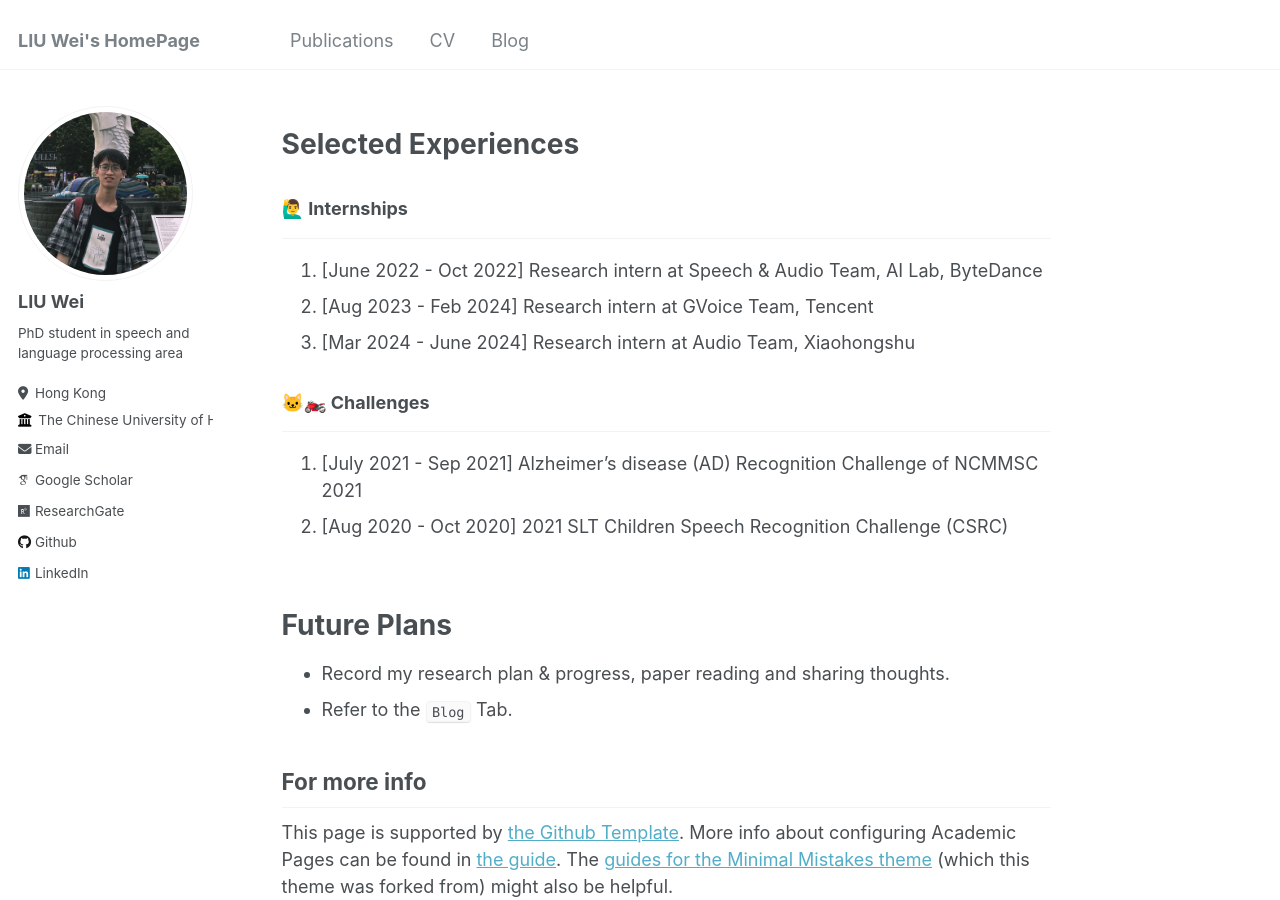
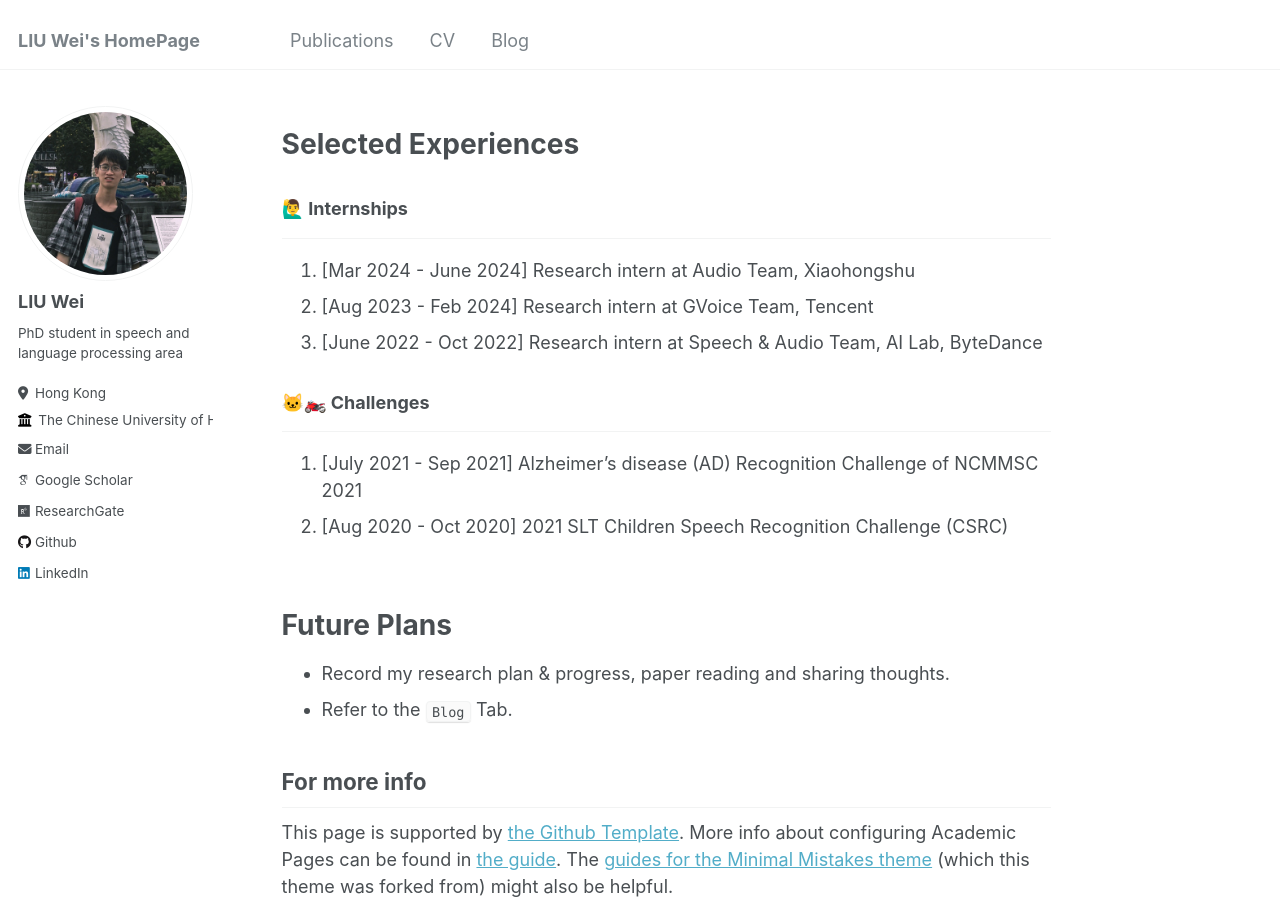
Before and after one commit to louislau1129/louislau1129.github.io, a Jekyll site: the page built from _pages/about.md, in a window 1280 px wide and 900 px high, scrolled down 902 px. Built offline with Jekyll 4.4.1, drawn with Linux system fonts in a browser that asks for light colours; some web fonts are replaced.

```diff
--- a/_pages/about.md
+++ b/_pages/about.md
@@ -26,9 +26,9 @@ Selected Experiences
 
 ### 🙋‍♂️ Internships
 ------
-1. [June 2022 - Oct 2022] Research intern at Speech & Audio Team, AI Lab, ByteDance
+1. [Mar 2024 - June 2024] Research intern at Audio Team, Xiaohongshu
 2. [Aug 2023 - Feb 2024]  Research intern at GVoice Team, Tencent
-3. [Mar 2024 - June 2024] Research intern at Audio Team, Xiaohongshu
+3. [June 2022 - Oct 2022] Research intern at Speech & Audio Team, AI Lab, ByteDance
 
 ### 🐱‍🏍 Challenges
 ---
```
